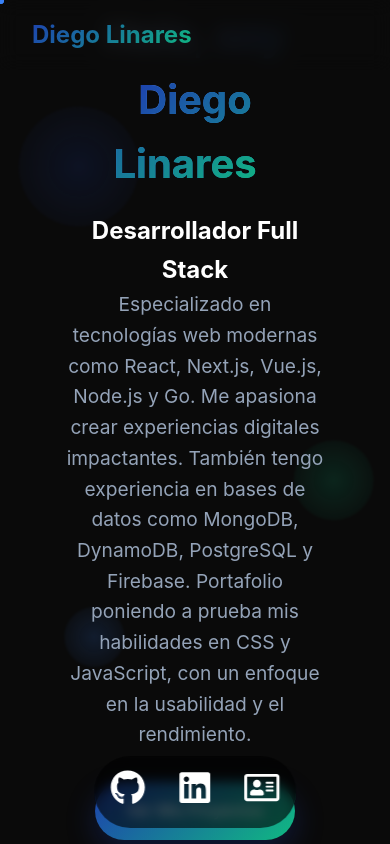
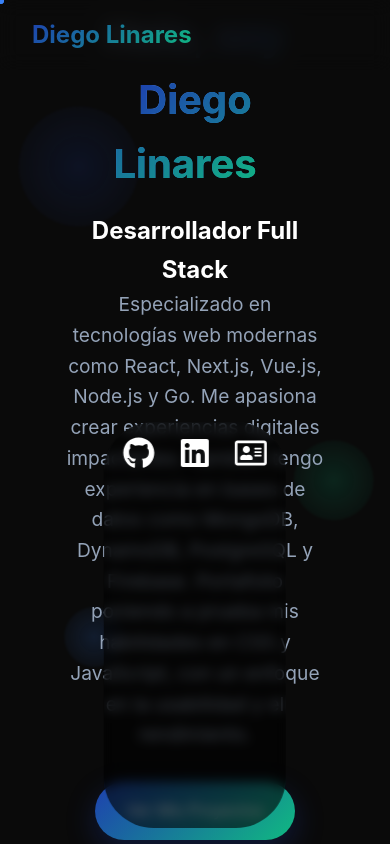
Before and after one commit to DiegoLinares11/miPortafolio, a React (Vite) app: page / in a window 390 px wide. Shown: the top 844 px of the page. Built offline with nearby package versions, Linux system fonts and the light colour scheme; the HTML template or start-up script is replaced by a standard one.

Commit message:
changing the way to show the about section

```diff
--- a/src/components/About.jsx
+++ b/src/components/About.jsx
@@ -18,9 +18,6 @@ const About = () => {
             Además de lo técnico, he desarrollado competencias en pensamiento crítico, liderazgo, comunicación efectiva y diseño centrado en el usuario.
             Actualmente me enfoco en proyectos que combinan tecnología, creatividad y resolución de problemas reales.
             </p>
-
-
-        <SocialBar />
       </div>
     </section>
   );
--- a/src/index.css
+++ b/src/index.css
@@ -189,7 +189,7 @@
               text-decoration: none;
               transition: all 0.3s ease;
               position: relative;
-              font-size: 1.45rem;
+              font-size: 1.15rem;
            }
 
            .nav-links a:hover {
@@ -576,13 +576,17 @@
   }
 }
 
-
+/* Posición general para escritorio */
 .social-bar {
-  margin-top: 2rem;
+  position: fixed;
+  top: 50%;
+  left: 2rem;
+  transform: translateY(-50%);
   display: flex;
-  justify-content: center;
-  gap: 2rem;
-  font-size: 2.7rem;
+  flex-direction: column;
+  gap: 1.5rem;
+  font-size: 2.4rem;
+  z-index: 1000;
 }
 
 .social-bar a {
@@ -595,7 +599,7 @@
   color: var(--primary-green);
 }
 
-
+/* Responsive: cambia a horizontal en móviles */
 @media (max-width: 768px) {
   .social-bar {
     position: fixed;
@@ -604,14 +608,13 @@
     transform: translateX(-50%);
     flex-direction: row;
     background: rgba(0, 0, 0, 0.6);
-        padding: 0.5rem 1rem;
+    padding: 0.6rem 1.2rem;
     border-radius: 50px;
     backdrop-filter: blur(6px);
-    }
-    .social-bar a {
-        font-size: 2.2rem; /* También puedes ajustar para móvil */
+    font-size: 2rem;
   }
 }
+
 
 .highlight::after {
   content: "|";
```
Lines whose indentation alone changed are shown as unchanged.
